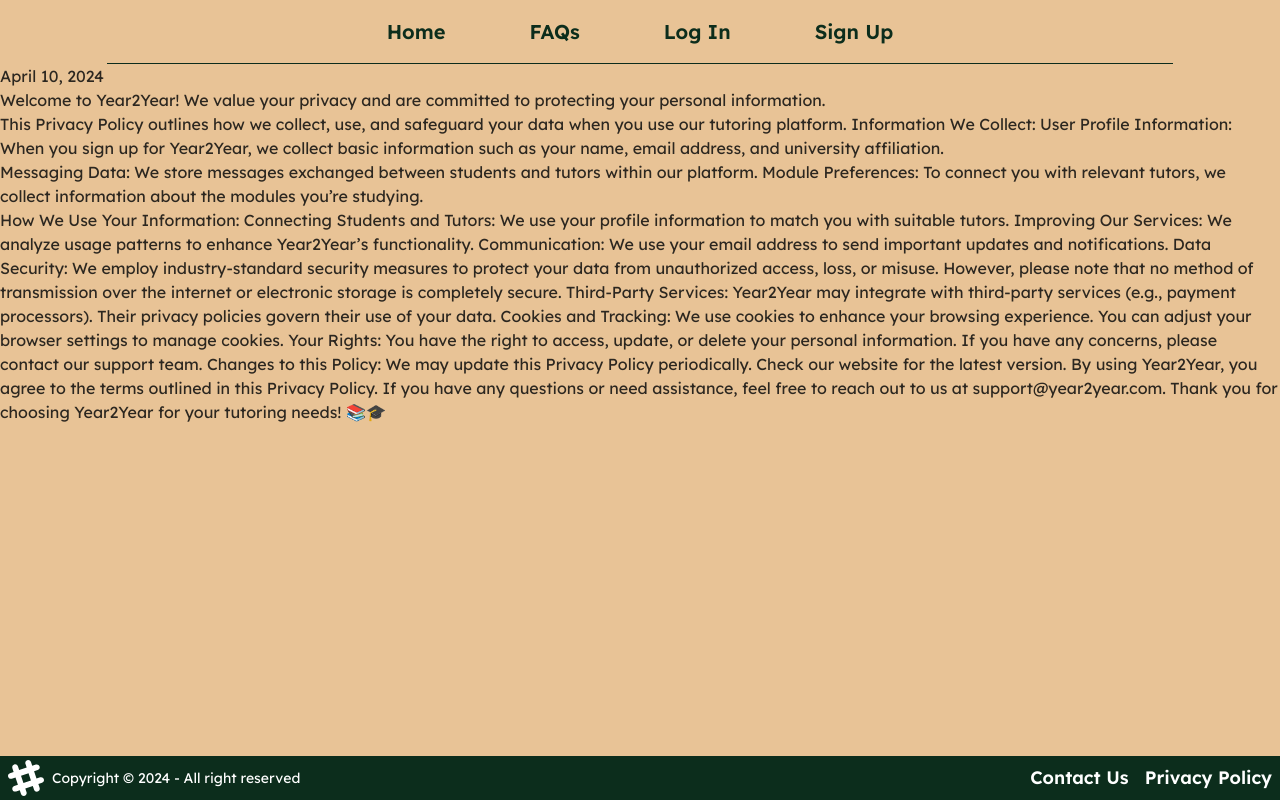
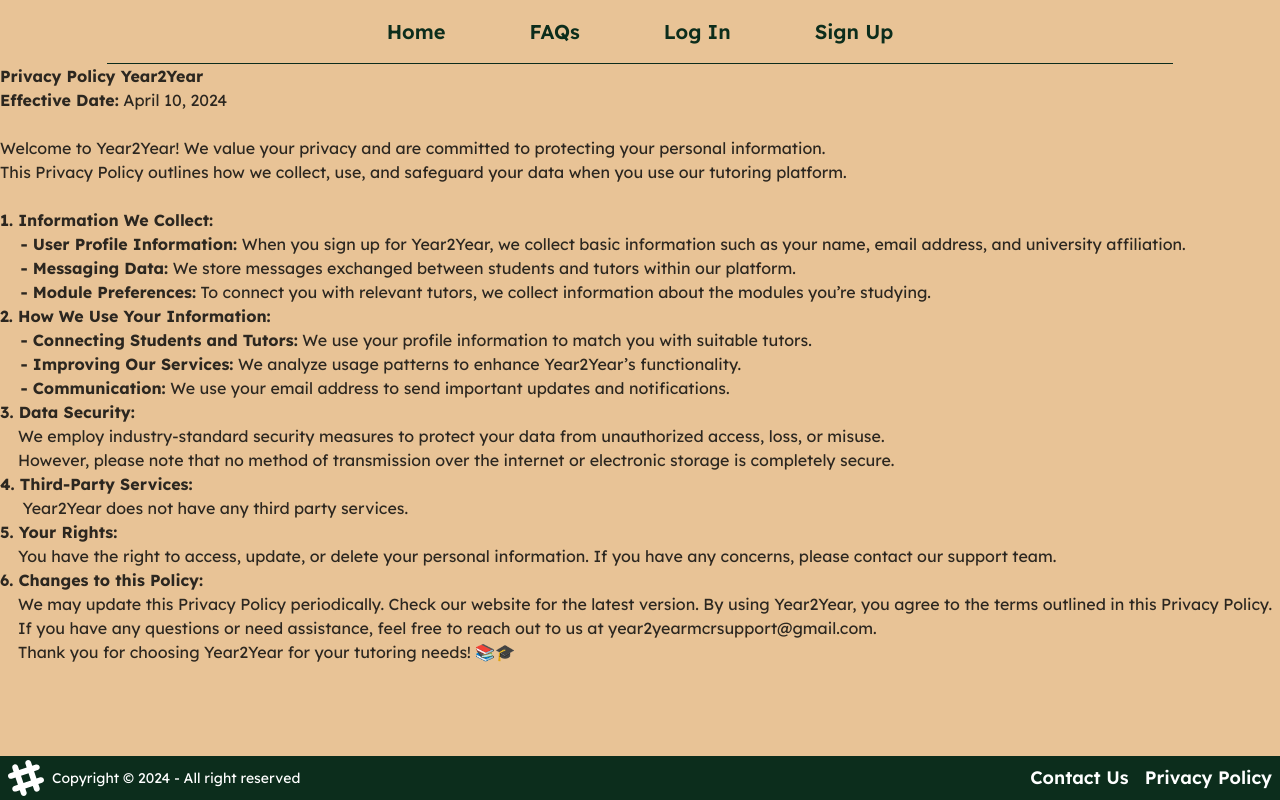
Before and after one commit to N1tingale/Year2Year, a React (Vite) app in the folder frontend/: page /privacy-policy in a window 1280 px wide. Built offline with nearby package versions, Linux system fonts and the light colour scheme.

Commit message:
made basic formatting changes

```diff
--- a/frontend/src/components/PrivacyPolicy.jsx
+++ b/frontend/src/components/PrivacyPolicy.jsx
@@ -5,35 +5,37 @@ export default function PrivacyPolicy() {
   return (
     <>
       <Navbar />
-      April 10, 2024 <br />
-      Welcome to Year2Year! We value your privacy and are committed to
-      protecting your personal information. <br />
-      This Privacy Policy outlines how we collect, use, and safeguard your data
-      when you use our tutoring platform. Information We Collect: User Profile
-      Information: When you sign up for Year2Year, we collect basic information
-      such as your name, email address, and university affiliation. <br />{" "}
-      Messaging Data: We store messages exchanged between students and tutors
-      within our platform. Module Preferences: To connect you with relevant
-      tutors, we collect information about the modules you’re studying. <br />{" "}
-      How We Use Your Information: Connecting Students and Tutors: We use your
-      profile information to match you with suitable tutors. Improving Our
-      Services: We analyze usage patterns to enhance Year2Year’s functionality.
-      Communication: We use your email address to send important updates and
-      notifications. Data Security: We employ industry-standard security
-      measures to protect your data from unauthorized access, loss, or misuse.
-      However, please note that no method of transmission over the internet or
-      electronic storage is completely secure. Third-Party Services: Year2Year
-      may integrate with third-party services (e.g., payment processors). Their
-      privacy policies govern their use of your data. Cookies and Tracking: We
-      use cookies to enhance your browsing experience. You can adjust your
-      browser settings to manage cookies. Your Rights: You have the right to
-      access, update, or delete your personal information. If you have any
-      concerns, please contact our support team. Changes to this Policy: We may
-      update this Privacy Policy periodically. Check our website for the latest
-      version. By using Year2Year, you agree to the terms outlined in this
-      Privacy Policy. If you have any questions or need assistance, feel free to
-      reach out to us at support@year2year.com. Thank you for choosing Year2Year
-      for your tutoring needs! 📚🎓
+      <div className="privacy-policy">
+        <h1><strong>Privacy Policy Year2Year</strong></h1>
+        <p><strong>Effective Date:</strong> April 10, 2024</p>
+        <br />
+        <p>Welcome to Year2Year! We value your privacy and are committed to protecting your personal information.</p>
+        <p>This Privacy Policy outlines how we collect, use, and safeguard your data when you use our tutoring platform.</p>
+        <br />
+        <h2><strong>1. Information We Collect:</strong></h2>
+        <ul>
+          <li><strong>&nbsp;&nbsp;&nbsp;&nbsp;- User Profile Information:</strong> When you sign up for Year2Year, we collect basic information such as your name, email address, and university affiliation.</li>
+          <li><strong>&nbsp;&nbsp;&nbsp;&nbsp;- Messaging Data:</strong> We store messages exchanged between students and tutors within our platform.</li>
+          <li><strong>&nbsp;&nbsp;&nbsp;&nbsp;- Module Preferences:</strong> To connect you with relevant tutors, we collect information about the modules you’re studying.</li>
+        </ul>
+        <h2><strong>2. How We Use Your Information:</strong></h2>
+        <ul>
+          <li><strong>&nbsp;&nbsp;&nbsp;&nbsp;- Connecting Students and Tutors:</strong> We use your profile information to match you with suitable tutors.</li>
+          <li><strong>&nbsp;&nbsp;&nbsp;&nbsp;- Improving Our Services:</strong> We analyze usage patterns to enhance Year2Year’s functionality.</li>
+          <li><strong>&nbsp;&nbsp;&nbsp;&nbsp;- Communication:</strong> We use your email address to send important updates and notifications.</li>
+        </ul>
+        <h2><strong>3. Data Security:</strong></h2>
+        <p>&nbsp;&nbsp;&nbsp;&nbsp;We employ industry-standard security measures to protect your data from unauthorized access, loss, or misuse.</p>
+        <p>&nbsp;&nbsp;&nbsp;&nbsp;However, please note that no method of transmission over the internet or electronic storage is completely secure.</p>
+        <h2><strong>4. Third-Party Services:</strong></h2>
+        <p>&nbsp;&nbsp;&nbsp;&nbsp; Year2Year does not have any third party services.</p>
+        <h2><strong>5. Your Rights:</strong></h2>
+        <p>&nbsp;&nbsp;&nbsp;&nbsp;You have the right to access, update, or delete your personal information. If you have any concerns, please contact our support team.</p>
+        <h2><strong>6. Changes to this Policy:</strong></h2>
+        <p>&nbsp;&nbsp;&nbsp;&nbsp;We may update this Privacy Policy periodically. Check our website for the latest version. By using Year2Year, you agree to the terms outlined in this Privacy Policy.</p>
+        <p>&nbsp;&nbsp;&nbsp;&nbsp;If you have any questions or need assistance, feel free to reach out to us at year2yearmcrsupport@gmail.com.</p>
+        <p>&nbsp;&nbsp;&nbsp;&nbsp;Thank you for choosing Year2Year for your tutoring needs! 📚🎓</p>
+      </div>
       <Footer />
     </>
   );
```
